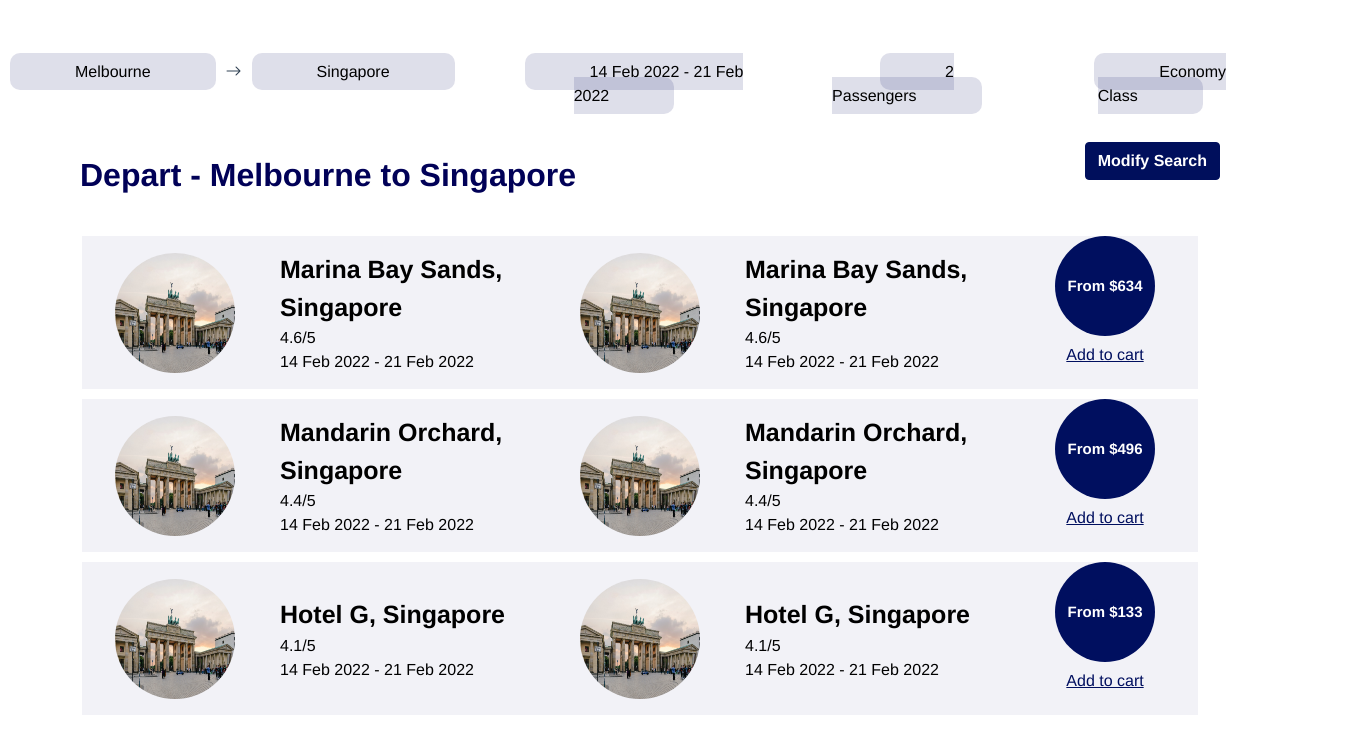
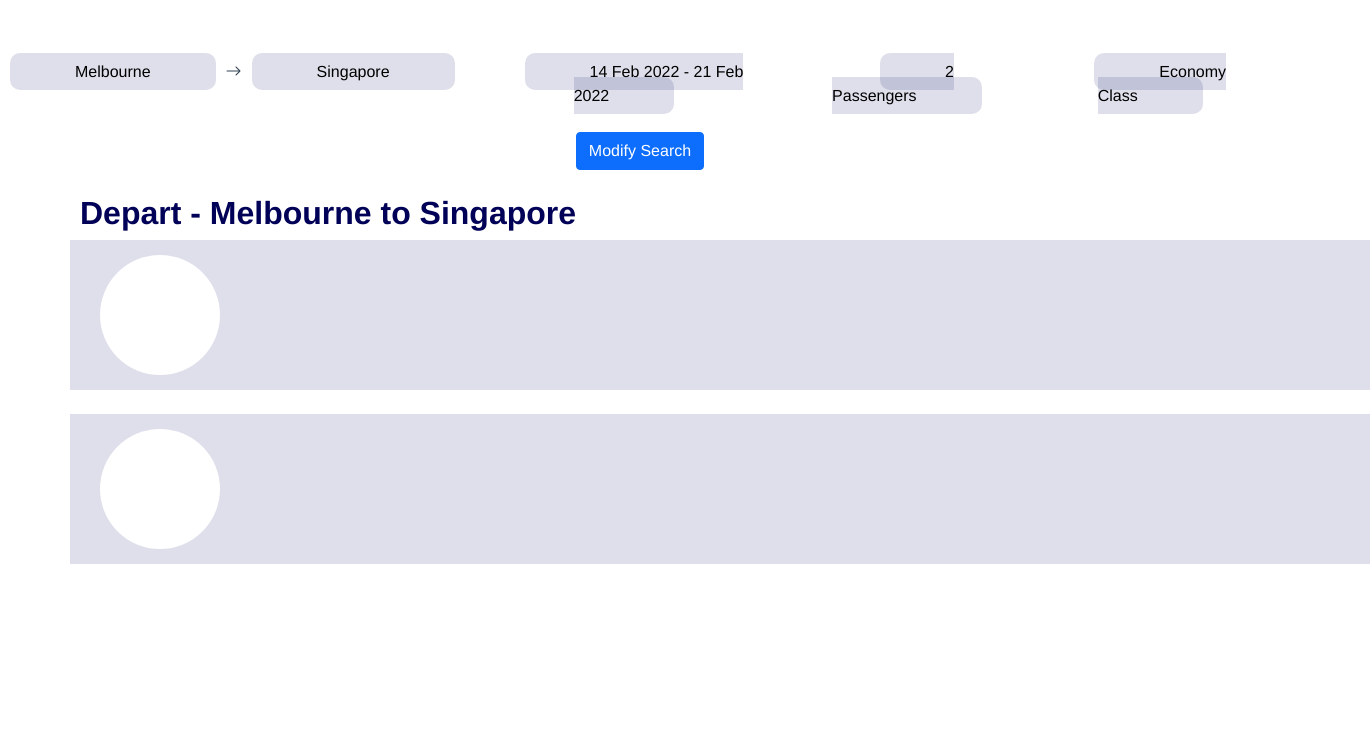
Before and after one commit to zhiaowei-2022/safe-travel, a Vue app: page /flightresults in a window 1280 px wide. Shown: the top 754 px of the page, 1370 px wide, since content can reach past the window. Built offline with nearby package versions, Linux system fonts and the light colour scheme.

Commit message:
Revert "modified styling for flight result page"
This reverts commit 58b87344ba46ddc0cbbd0bf0bd08431beb7d2733.

```diff
--- a/src/components/FlightResults.vue
+++ b/src/components/FlightResults.vue
@@ -23,27 +23,25 @@
     <br>
 
     <h2>Depart - Melbourne to Singapore</h2>
-
-    <br>
-    <FlightResult name="Marina Bay Sands, Singapore" rating="4.6/5"
-        checkInDate="14 Feb 2022" checkOutDate="21 Feb 2022" price="$634"/>
-    <FlightResult name="Mandarin Orchard, Singapore" rating="4.4/5"
-        checkInDate="14 Feb 2022" checkOutDate="21 Feb 2022" price="$496"/>
-    <FlightResult name="Hotel G, Singapore" rating="4.1/5"
-        checkInDate="14 Feb 2022" checkOutDate="21 Feb 2022" price="$133"/>
-
+    <div class="container">
+        <div class="row rectangle">
+            <div class="circle"></div>
+        </div>
+        <br>
+        <div class="row rectangle">
+            <div class="circle"></div>
+        </div>
+    </div>
 
 </template>
 
 <script>
 import FlightSearchInput from '@/template/FlightSearchInput.vue'
-import FlightResult from '@/template/FlightResult.vue'
 
 export default {
     name: 'FlightResults',
     components: {
-        FlightSearchInput,
-        FlightResult
+        FlightSearchInput
     }
 }
 </script>
@@ -75,18 +73,4 @@ export default {
     margin-left: 30px;
     margin-top: 15px;
     }
-    button {
-    background-color: rgb(0, 15, 92);
-    border-color: rgb(0, 15, 92);
-    color: white;
-    font-weight: bold;
-    float: right;
-    margin-right: 60px;
-    margin-top: 10px;
-    }
-    img {
-    width: 90%;
-    border-radius: 50%;
-    display: inline-block;
-    }
 </style>
--- a/src/components/SavedModal.vue
+++ /dev/null
@@ -1,73 +0,0 @@
-<template>
-  <div class="modal-overlay">
-    <div class="modal">
-      <h6>Saved!</h6>
-      <p>Your Details have been saved Successfully</p>
-      <button>Go Home</button>
-    </div>
-    <div class="close" @click="$emit('close-modal')">
-    </div>
-  </div>
-</template>
-
-<script>
-  export default {
-}
-</script>
-
-<style scoped>
-
-.modal-overlay {
-  position: fixed;
-  top: 0;
-  bottom: 0;
-  left: 0;
-  right: 0;
-  display: flex;
-  justify-content: center;
-  background-color: #000000da;
-}
-
-.modal {
-  text-align: center;
-  background-color: white;
-  height: 500px;
-  width: 500px;
-  margin-top: 10%;
-  padding: 60px 0;
-  border-radius: 20px;
-}
-.close {
-  margin: 10% 0 0 16px;
-  cursor: pointer;
-}
-
-.close-img {
-  width: 25px;
-}
-
-.check {
-  width: 150px;
-}
-
-h6 {
-  font-weight: 500;
-  font-size: 28px;
-  margin: 20px 0;
-}
-
-p {
-  font-size: 16px;
-  margin: 20px 0;
-}
-
-button {
-  background-color: #ac003e;
-  width: 150px;
-  height: 40px;
-  color: white;
-  font-size: 14px;
-  border-radius: 16px;
-  margin-top: 50px;
-}
-</style>
--- a/src/template/FlightResult.vue
+++ /dev/null
@@ -1,81 +0,0 @@
-<template>
-    <link href="https://cdn.jsdelivr.net/npm/bootstrap@5.1.3/dist/css/bootstrap.min.css" rel="stylesheet" integrity="sha384-1BmE4kWBq78iYhFldvKuhfTAU6auU8tT94WrHftjDbrCEXSU1oBoqyl2QvZ6jIW3" crossorigin="anonymous">
-    <link rel="stylesheet" href="https://cdnjs.cloudflare.com/ajax/libs/bootstrap-datepicker/1.4.1/css/bootstrap-datepicker3.css"/>
-    <div class="container">
-        <div class="row justify-content-md-center">
-            <div class="col col-lg-2">
-                <img src="@/assets/berlin-germany.jpg" alt="">
-            </div>
-            <div class="col" style="text-align:left">
-                <div class="hotel-name"> {{ name }} </div>
-                <div class="hotel-body"> {{ rating }} </div>
-                <div class="hotel-body"> {{ checkInDate }} - {{ checkOutDate }}</div>
-            </div>
-            <div class="col col-lg-2">
-                <img src="@/assets/berlin-germany.jpg" alt="">
-            </div>
-            <div class="col" style="text-align:left">
-                <div class="hotel-name"> {{ name }} </div>
-                <div class="hotel-body"> {{ rating }} </div>
-                <div class="hotel-body"> {{ checkInDate }} - {{ checkOutDate }}</div>
-            </div>
-            <div class="col col-lg-2">
-                <div class="hotel-price"> From {{ price }} </div> <br>
-                <button type="button" class="btn btn-link" style="background-color: rgb(0, 15, 95, 0)">Add to cart</button>
-            </div>
-        </div>
-    </div>
-
-</template>
-
-<script>
-export default {
-    name: "FlightResult",
-    props: {
-        photo: String,
-        name: String,
-        rating: String,
-        checkInDate: String,
-        checkOutDate: String,
-        price: String
-    }
-}
-</script>
-
-<style scoped>
-.row {
-    background-color: rgb(0, 15, 95, 0.05);
-    align-items: center;
-    margin: 10px 0px;
-}
-img {
-    width: 120px;
-    height: 120px;
-    border-radius: 50%;
-}
-.hotel-name {
-    font-weight: bold;
-    font-size: 25px;
-    color: black;
-}
-.hotel-body {
-    color: black;
-}
-.hotel-price {
-    background-color: rgb(0, 15, 95);
-    width: 100px;
-    height: 100px;
-    border-radius: 50px;
-    display: inline-block;
-    line-height: 100px;
-    font-weight: bold;
-    color: white;
-    font-size: 15px;
-
-}
-button {
-    margin-bottom: 15px;
-    background-color: rgb(0, 15, 95, 0.05);
-    color: rgb(0, 15, 95);
-}
-</style>
```
Also changed, not shown: src/components/BookFlight.vue (+14 -26 lines).
